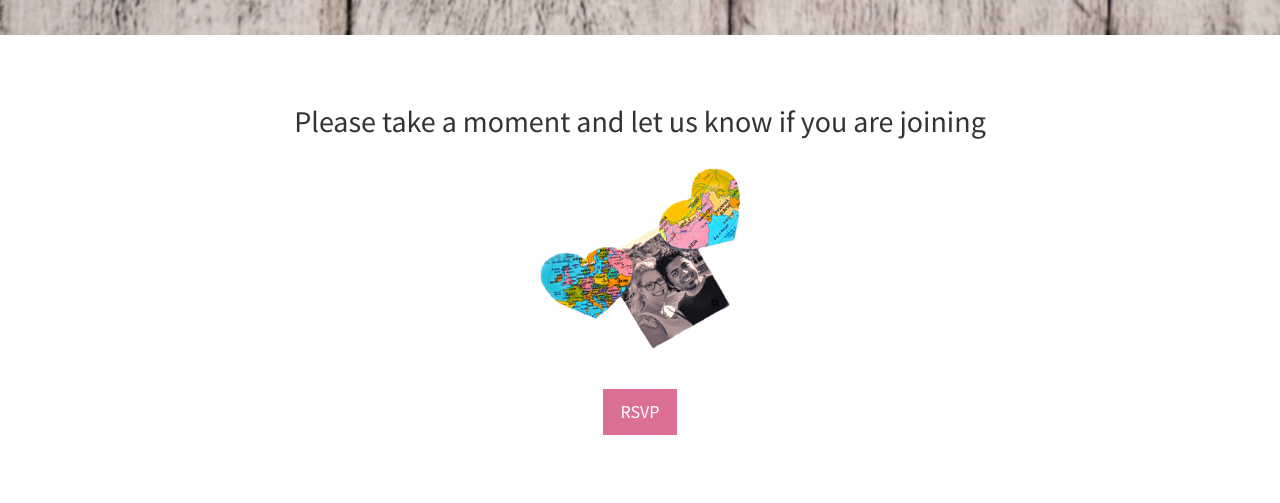
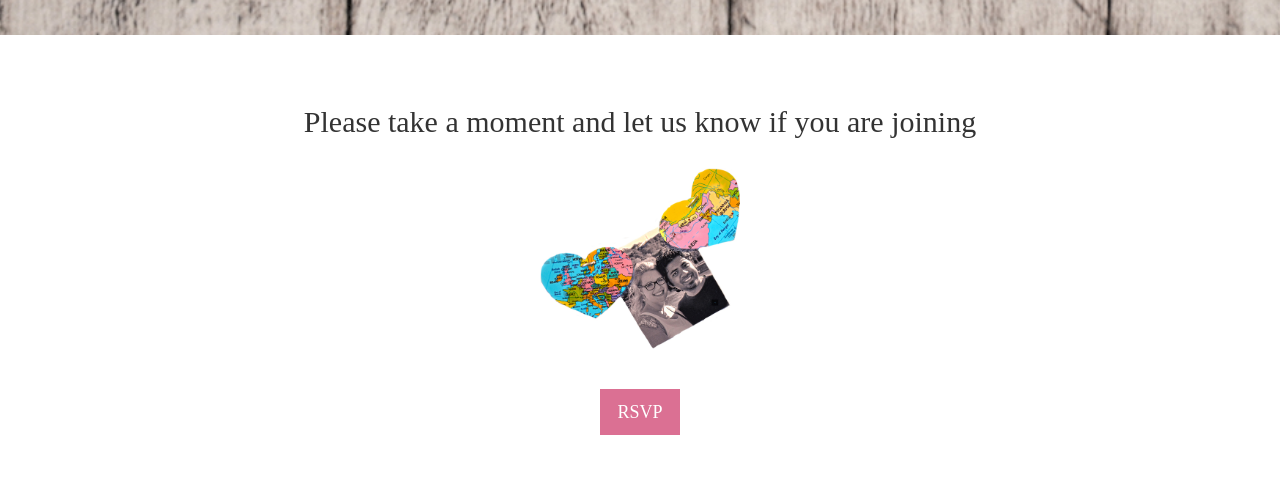
Before and after one commit to MonchiLin/carowedavit.github.io, a Jekyll site: the page built from index.html, in a window 1280 px wide. Shown: the part 865-1368 px from the top of the page. Built offline with Jekyll 4.4.1, drawn with Linux system fonts in a browser that asks for light colours.

Commit message:
rsvp updated

```diff
--- a/_includes/about.html
+++ b/_includes/about.html
@@ -1,7 +1,7 @@
 <section id="about" class="about">
   <div class="container">
     <div class="row">
-      <div class="col-lg-12 text-center">
+      <div class="col-lg-12 text-center" style="font-family: Papyrus;">
         <h2>Please take a moment and let us know if you are joining</h2>
         <br>
         <p class="lead"><img src="img/rsvp_pic.jpg" alt="rsvp pic" style="width:200px;"></p>
```
